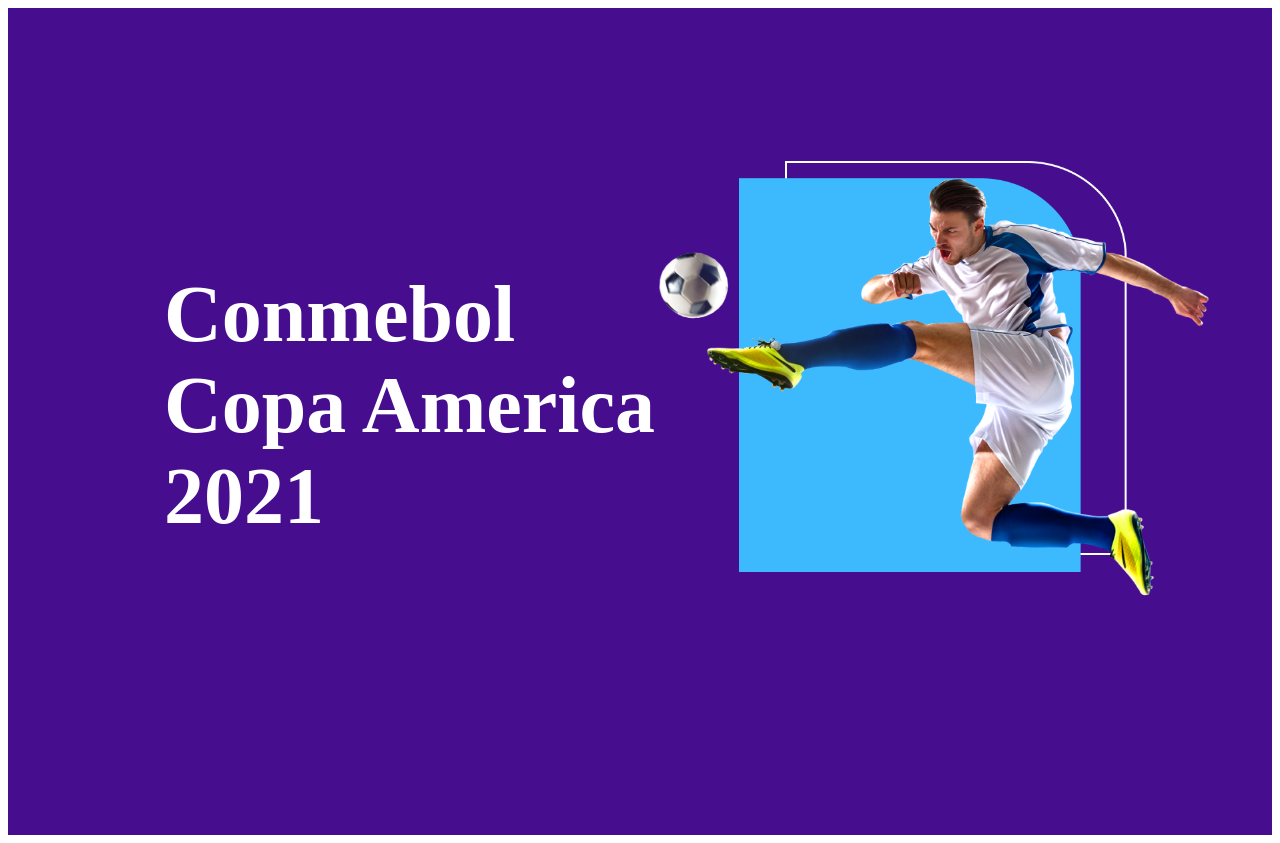
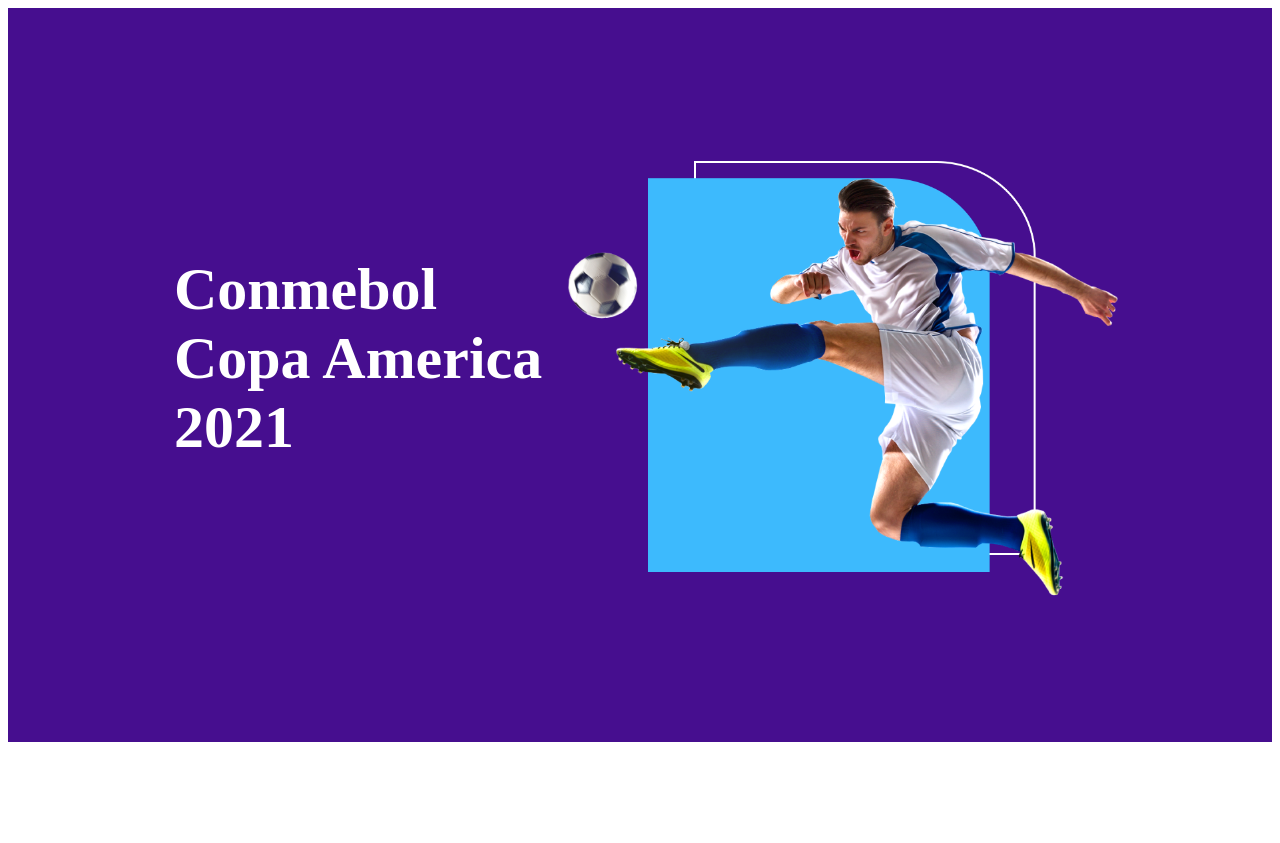
Before and after one commit to Nusrat-Jahan-Nijhum/responsive-football-main, a plain HTML site: page index.html in a window 1280 px wide. After the commit the page ends 800 px from the top, so only its background shows below. Drawn offline with Linux system fonts and the light colour scheme.

Commit message:
bg position

```diff
--- a/style.css
+++ b/style.css
@@ -3,17 +3,18 @@
 ---------------------*/
 .top-container{
     background-color: rgb(70, 14, 143);
+  justify-content: space-around;
     display: flex;
     align-content: center;
 }
 .top-container .top-caption{
     font-family: Poppins;
-    font-style: normal;
+    /*font-style: normal;*/
     font-weight: bold;
-    font-size: 40px;
+    font-size: 30px;
     color: white;
     padding-top: 207px;
-    padding-left: 156px;
+    padding-left: 155px;
     padding-bottom: 240px;
 }
 .top-container img{
@@ -22,4 +23,8 @@
     left: 1299.01px;
     top: 153px;
     padding-top:153px ;
+    padding-left: 743;
+    padding-bottom: 86;
+    padding-right: 141px;
+
 }
```
